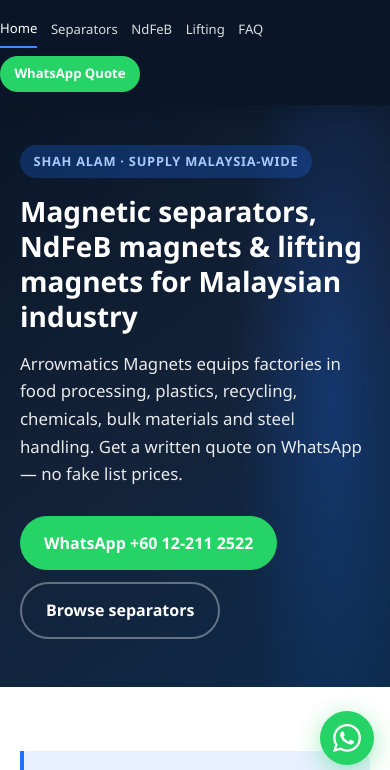
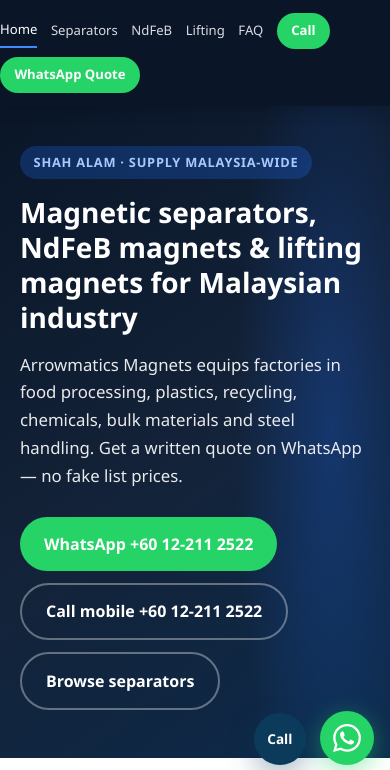
Before and after one commit to bensonlok/arrowmatics-magnets, a website: page main-app/index.html in a window 390 px wide. Shown: the part 63-833 px from the top of the page. Drawn offline with Linux system fonts and the light colour scheme.

Commit message:
Make mobile +60 12-211 2522 primary Call/WhatsApp; keep office +603 5191 0299

```diff
--- a/main-app/css/styles.css
+++ b/main-app/css/styles.css
@@ -473,3 +473,29 @@
   border-radius: 999px;
   font-weight: 600;
 }
+
+
+/* Floating call (mobile primary) — sits left of WhatsApp FAB */
+.call-fab {
+  position: fixed;
+  right: 5.75rem;
+  bottom: 1.25rem;
+  z-index: 90;
+  display: inline-flex;
+  align-items: center;
+  justify-content: center;
+  min-width: 3.25rem;
+  height: 3.25rem;
+  padding: 0 0.85rem;
+  border-radius: 999px;
+  background: #0b3a5b;
+  color: #fff;
+  font-weight: 700;
+  font-size: 0.85rem;
+  text-decoration: none;
+  box-shadow: 0 10px 28px rgba(11, 58, 91, 0.35);
+}
+.call-fab:hover { filter: brightness(1.08); color: #fff; }
+@media (max-width: 640px) {
+  .call-fab { right: 5.25rem; bottom: 1rem; }
+}
--- a/main-app/index.html
+++ b/main-app/index.html
@@ -25,7 +25,7 @@
     "name": "Arrowmatics Magnets",
     "legalName": "Arrowmatics AI Sdn Bhd",
     "url": "https://magnets.com.my/",
-    "telephone": "+60351910299",
+    "telephone": "+60122112522",
     "email": "arrowmatics@gmail.com",
     "description": "Magnetic separators, NdFeB rare-earth magnets, and lifting magnets for industry in Malaysia.",
     "address": {
@@ -121,6 +121,7 @@
         <a href="/ndfeb-magnets.html">NdFeB</a>
         <a href="/lifting-magnets.html">Lifting</a>
         <a href="/faq.html">FAQ</a>
+        <a class="nav-cta" href="tel:+60122112522" style="margin-right:0.5rem;background:#0b3a5b;">Call</a>
         <a class="nav-cta" href="https://wa.me/60122112522" target="_blank" rel="noopener">WhatsApp Quote</a>
       </nav>
     </div>
@@ -133,6 +134,7 @@
       <p class="hero-lead">Arrowmatics Magnets equips factories in food processing, plastics, recycling, chemicals, bulk materials and steel handling. Get a written quote on WhatsApp — no fake list prices.</p>
       <div class="hero-actions">
         <a class="btn btn-wa" href="https://wa.me/60122112522" target="_blank" rel="noopener">WhatsApp +60 12-211 2522</a>
+        <a class="btn btn-outline" href="tel:+60122112522">Call mobile +60 12-211 2522</a>
         <a class="btn btn-outline" href="/magnetic-separators.html">Browse separators</a>
       </div>
     </div>
@@ -311,6 +313,7 @@
             <h2 style="color:#fff;">Need a written quote?</h2>
             <p style="opacity:0.9;margin-bottom:1.5rem;">Tell us product type, size, quantity and industry. We reply on WhatsApp with a written quote — no online cart, no fake RM prices.</p>
             <a class="btn btn-wa" href="https://wa.me/60122112522" target="_blank" rel="noopener">WhatsApp +60 12-211 2522</a>
+            <a class="btn btn-outline" href="tel:+60122112522">Call mobile</a>
           </div>
         </div>
       </div>
@@ -335,7 +338,7 @@
           <h3>NAP</h3>
           <p>Arrowmatics AI Sdn Bhd</p>
           <p>No. 64, Jalan Kapar 27/89, Megah Industrial Park, Taman Alam Megah, Section 27, 40400 Shah Alam, Selangor, Malaysia</p>
-          <p><a href="tel:+60122112522">+60 12-211 2522</a> · <a href="tel:+60351910299">+603 5191 0299</a></p>
+          <p>Mobile: <a href="tel:+60122112522">+60 12-211 2522</a> · Office: <a href="tel:+60351910299">+603 5191 0299</a></p>
           <p><a href="mailto:arrowmatics@gmail.com">arrowmatics@gmail.com</a></p>
         </div>
       </div>
@@ -345,6 +348,7 @@
     </div>
   </footer>
 
+  <a class="call-fab" href="tel:+60122112522" aria-label="Call mobile +60 12-211 2522">Call</a>
   <a class="wa-fab" href="https://wa.me/60122112522" target="_blank" rel="noopener" aria-label="WhatsApp for a written quote">
     <svg viewBox="0 0 24 24" fill="currentColor" aria-hidden="true"><path d="M17.472 14.382c-.297-.149-1.758-.867-2.03-.967-.273-.099-.471-.148-.67.15-.197.297-.767.966-.94 1.164-.173.199-.347.223-.644.075-.297-.15-1.255-.463-2.39-1.475-.883-.788-1.48-1.761-1.653-2.059-.173-.297-.018-.458.13-.606.134-.133.298-.347.446-.52.149-.174.198-.298.298-.497.099-.198.05-.371-.025-.52-.075-.149-.669-1.612-.916-2.207-.242-.579-.487-.5-.669-.51-.173-.008-.371-.01-.57-.01-.198 0-.52.074-.792.372-.272.297-1.04 1.016-1.04 2.479 0 1.462 1.065 2.875 1.213 3.074.149.198 2.096 3.2 5.077 4.487.709.306 1.262.489 1.694.625.712.227 1.36.195 1.871.118.571-.085 1.758-.719 2.006-1.413.248-.694.248-1.289.173-1.413-.074-.124-.272-.198-.57-.347m-5.421 7.403h-.004a9.87 9.87 0 01-5.031-1.378l-.361-.214-3.741.982.998-3.648-.235-.374a9.86 9.86 0 01-1.51-5.26c.001-5.45 4.436-9.884 9.888-9.884 2.64 0 5.122 1.03 6.988 2.898a9.825 9.825 0 012.893 6.994c-.003 5.45-4.435 9.884-9.885 9.884m8.413-18.297A11.815 11.815 0 0012.05 0C5.495 0 .16 5.335.157 11.892c0 2.096.547 4.142 1.588 5.945L.057 24l6.305-1.654a11.882 11.882 0 005.683 1.448h.005c6.554 0 11.89-5.335 11.893-11.893a11.821 11.821 0 00-3.48-8.413z"/></svg>
   </a>
--- a/main-app/llms.txt
+++ b/main-app/llms.txt
@@ -12,8 +12,8 @@
 - Name: Arrowmatics AI Sdn Bhd
 - Address: No. 64, Jalan Kapar 27/89, Megah Industrial Park, Taman Alam Megah, Section 27, 40400 Shah Alam, Selangor, Malaysia
 - Locality: Shah Alam, Selangor (not Kuala Lumpur)
-- Mobile / WhatsApp: +60 12-211 2522 (tel:+60122112522, https://wa.me/60122112522)
-- Tel: +603 5191 0299
+- Primary contact (call or WhatsApp): +60 12-211 2522 (tel:+60122112522, https://wa.me/60122112522)
+- Office tel: +603 5191 0299
 - Email: arrowmatics@gmail.com
 
 ## What we sell
```
Also changed, not shown: main-app/faq.html (+5 -3 lines), main-app/lifting-magnets.html (+3 -1 lines), main-app/magnetic-separators.html (+4 -2 lines), main-app/ndfeb-magnets.html (+3 -1 lines).
